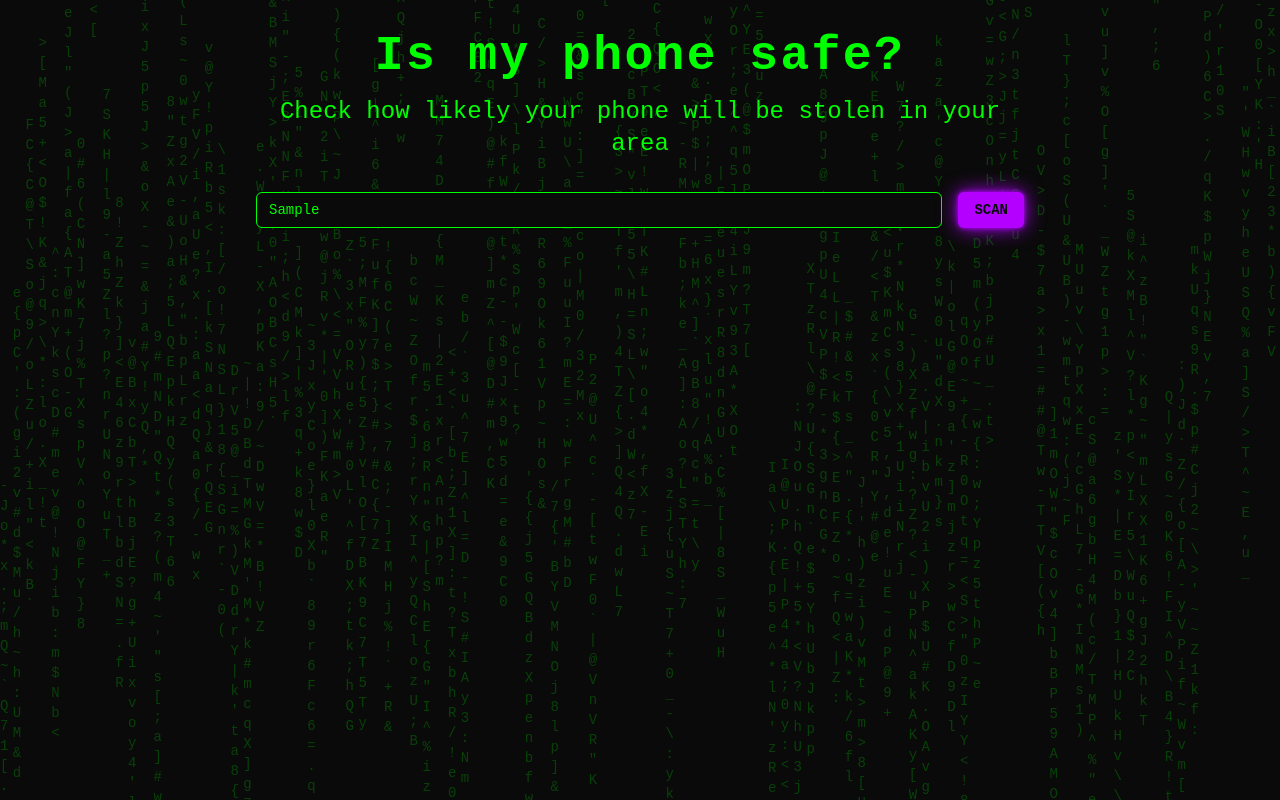
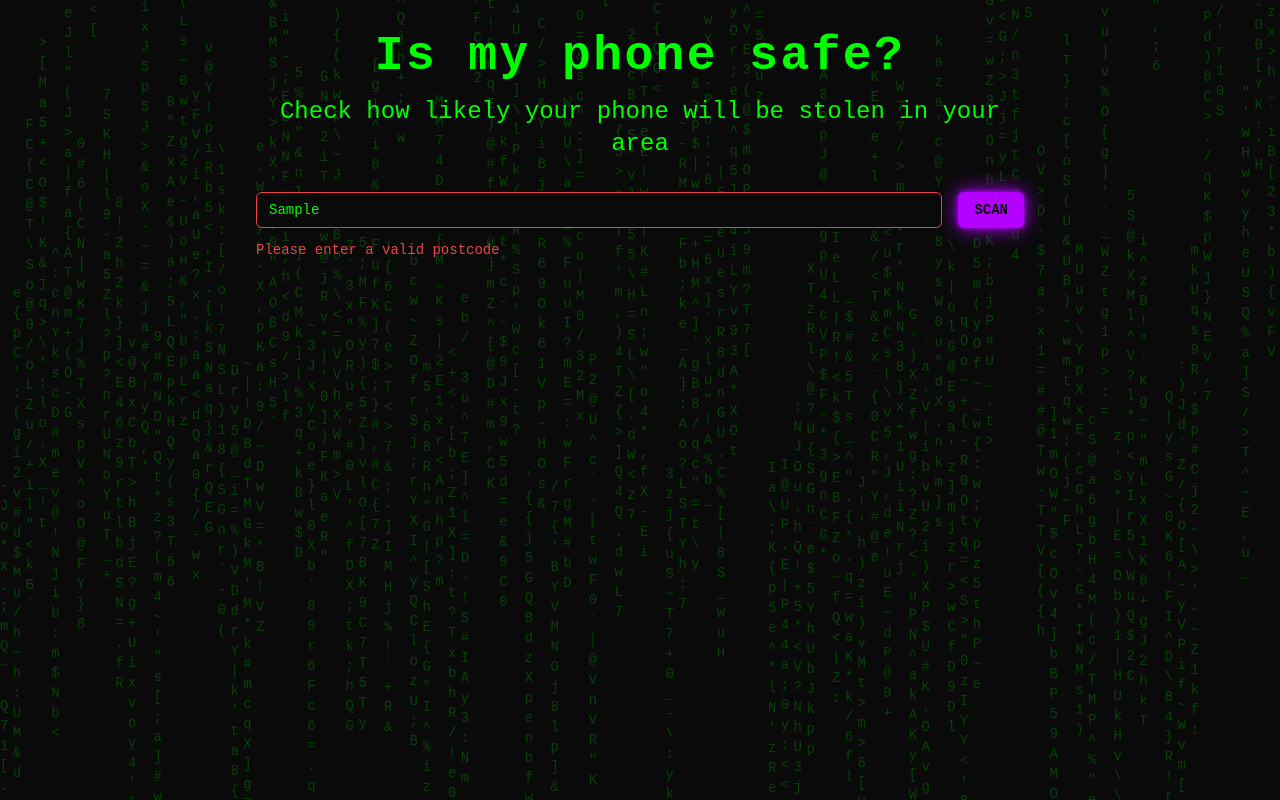
Before and after one commit to satyabotcha/phone-theft, a Next.js app: page / in a window 1280 px wide. Both pictures are taken after typing "Sample" into the empty fields and a click on the button "SCAN". Built offline with nearby package versions, Linux system fonts and the light colour scheme; no server answers.

Commit message:
added error message to display for the user

```diff
--- a/app/page.tsx
+++ b/app/page.tsx
@@ -67,7 +67,7 @@ export default function Home() {
       setCrimeData(crimeData);
 
     } catch (error) {
-      setError("An error occurred. Please check your postcode and try again.")
+      setError("Please enter a valid postcode")
     }
   }
 
@@ -108,15 +108,22 @@ export default function Home() {
 
           {/* Postcode input form */}
           <form onSubmit={handleSubmit} className="mb-8">
+            <div className="flex flex-col gap-2">
               <div className="flex gap-4">
                 <Input
                   type="text"
                   placeholder="Enter your postcode"
                   value={postcode}
                   onChange={(e) => setPostcode(e.target.value)}
-                className="flex-grow bg-cyber-black text-matrix-green border-matrix-green placeholder-matrix-green placeholder-opacity-50 focus:ring-matrix-green"
+                  className={`flex-grow bg-cyber-black text-matrix-green border-matrix-green placeholder-matrix-green placeholder-opacity-50 focus:ring-matrix-green ${error ? 'border-red-500' : ''}`}
+                  aria-invalid={error ? 'true' : 'false'}
+                  aria-describedby={error ? 'postcode-error' : undefined}
                 />
                 <Button type="submit" className="bg-neon-purple hover:bg-purple-700 text-cyber-black font-bold shadow-purple-glow">SCAN</Button>
+              </div>
+              {error && (
+                <p id="postcode-error" className="text-red-500 text-sm mt-1">{error}</p>
+              )}
             </div>
           </form>
 
```
Lines whose indentation alone changed are shown as unchanged.
